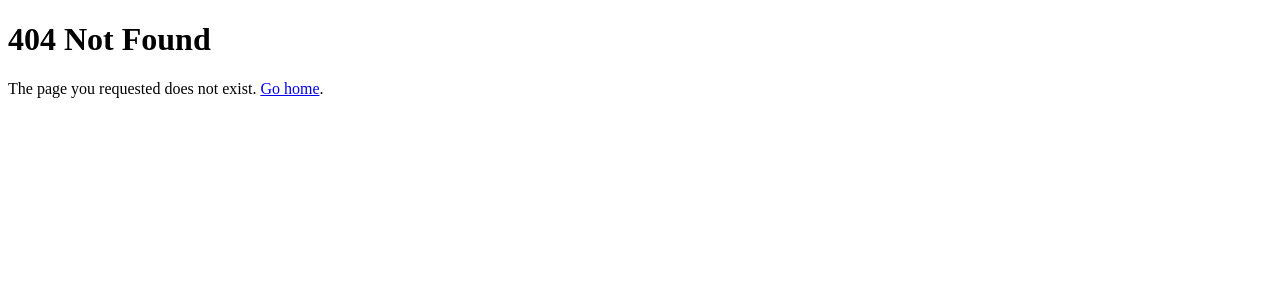
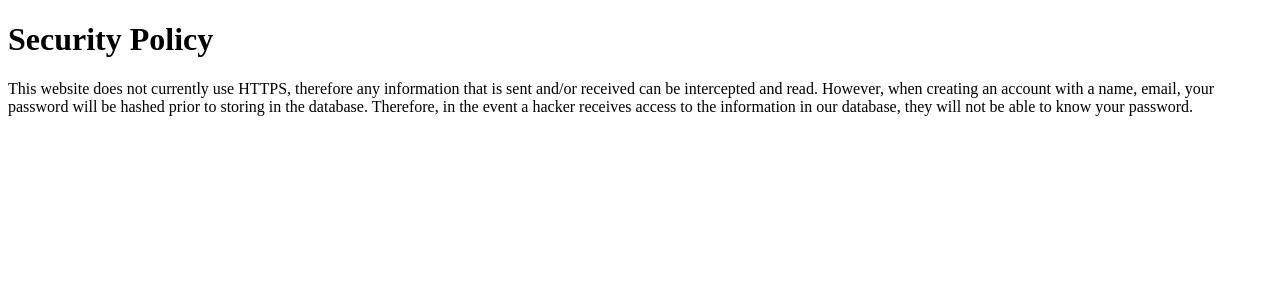
Before and after one commit to NikolasNorth/timetable-app, an Angular app in the folder client/: page /security in a window 1280 px wide. Before the commit this address had no page. Shown: the top 300 px of the page. Built offline with nearby package versions, Linux system fonts and the light colour scheme.

Commit message:
Draft security policy

```diff
--- a/client/src/app/app-routing.module.ts
+++ b/client/src/app/app-routing.module.ts
@@ -16,6 +16,7 @@ import {CourseDetailComponent} from './course-detail/course-detail.component';
 import {PrivacyPolicyComponent} from './privacy-policy/privacy-policy.component';
 import {DmcaPolicyComponent} from './dmca-policy/dmca-policy.component';
 import {AcceptableUsePolicyComponent} from './acceptable-use-policy/acceptable-use-policy.component';
+import {SecurityPolicyComponent} from './security-policy/security-policy.component';
 
 const routes: Routes = [
   {path: '', component: HomeComponent},
@@ -33,6 +34,7 @@ const routes: Routes = [
   {path: 'privacy', component: PrivacyPolicyComponent},
   {path: 'dmca', component: DmcaPolicyComponent},
   {path: 'acceptable-use', component: AcceptableUsePolicyComponent},
+  {path: 'security', component: SecurityPolicyComponent},
   {path: '**', component: Err404Component},
 ]
 
--- a/client/src/app/app.module.ts
+++ b/client/src/app/app.module.ts
@@ -23,6 +23,7 @@ import { FooterComponent } from './footer/footer.component';
 import { PrivacyPolicyComponent } from './privacy-policy/privacy-policy.component';
 import { DmcaPolicyComponent } from './dmca-policy/dmca-policy.component';
 import { AcceptableUsePolicyComponent } from './acceptable-use-policy/acceptable-use-policy.component';
+import { SecurityPolicyComponent } from './security-policy/security-policy.component';
 
 @NgModule({
   declarations: [
@@ -45,6 +46,7 @@ import { AcceptableUsePolicyComponent } from './acceptable-use-policy/acceptable
     PrivacyPolicyComponent,
     DmcaPolicyComponent,
     AcceptableUsePolicyComponent,
+    SecurityPolicyComponent,
   ],
     imports: [
         BrowserModule,
--- a/client/src/app/footer/footer.component.html
+++ b/client/src/app/footer/footer.component.html
@@ -1,5 +1,6 @@
 <footer>
   <nav>
+    <a routerLink="/security">Security Policy</a>
     <a routerLink="/privacy">Privacy Policy</a>
     <a routerLink="/dmca">DMCA Policy</a>
     <a routerLink="/acceptable-use">Acceptable Use Policy</a>
--- /dev/null
+++ b/client/src/app/security-policy/security-policy.component.html
@@ -0,0 +1,8 @@
+<h1>Security Policy</h1>
+<p>
+  This website does not currently use HTTPS, therefore any information that is
+  sent and/or received can be intercepted and read. However, when creating an
+  account with a name, email, your password will be hashed prior to storing in
+  the database. Therefore, in the event a hacker receives access to the
+  information in our database, they will not be able to know your password.
+</p>
--- /dev/null
+++ b/client/src/app/security-policy/security-policy.component.ts
@@ -0,0 +1,15 @@
+import { Component, OnInit } from '@angular/core';
+
+@Component({
+  selector: 'app-security-policy',
+  templateUrl: './security-policy.component.html',
+  styleUrls: ['./security-policy.component.scss']
+})
+export class SecurityPolicyComponent implements OnInit {
+
+  constructor() { }
+
+  ngOnInit(): void {
+  }
+
+}
```
Also changed, not shown: client/src/app/security-policy/security-policy.component.scss (added), 1 other file (tests, documents, lock files or other folders).
